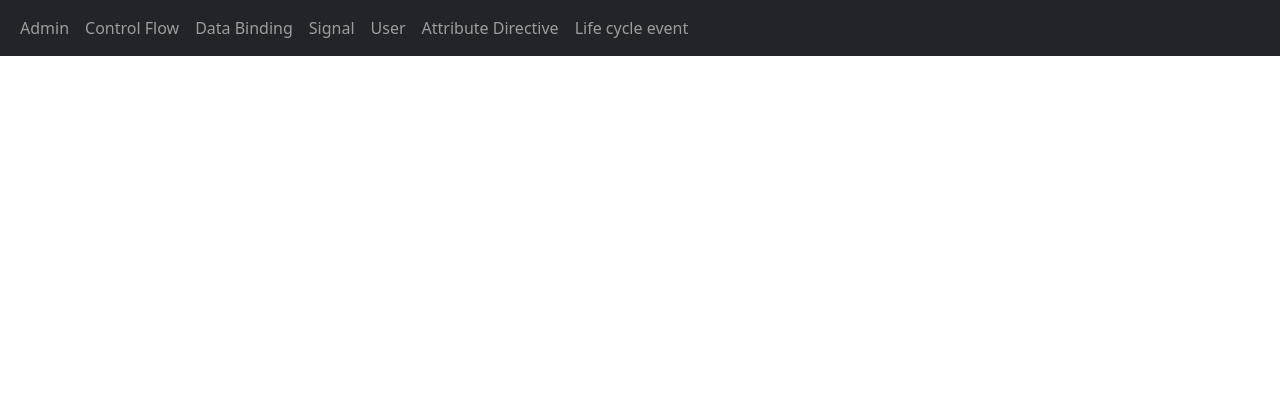
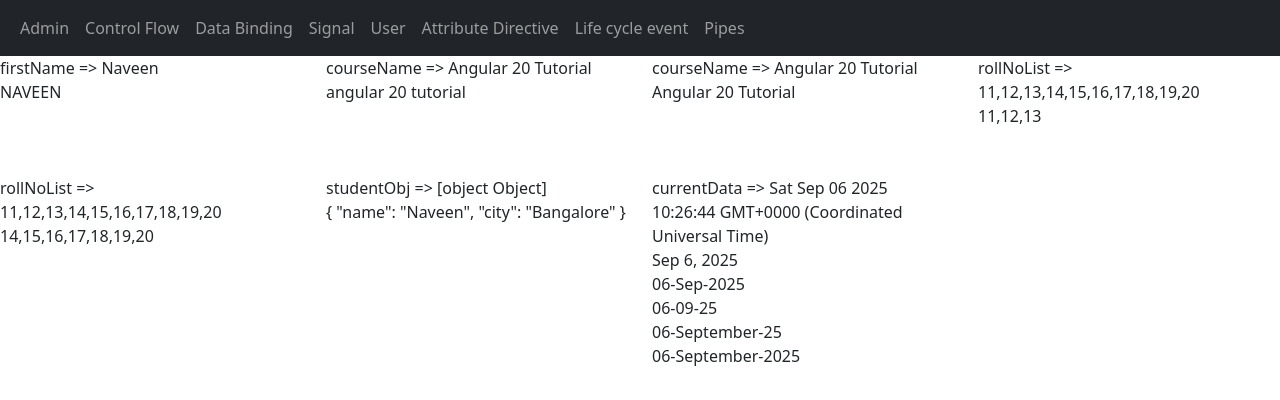
Before and after one commit to thephotogenicbug/angular_20_tutorial, an Angular app: page /pipes in a window 1280 px wide. Before the commit this address led to /. Shown: the top 400 px of the page. Built offline with nearby package versions, Linux system fonts and the light colour scheme.

Commit message:
Angular pipes

```diff
--- a/src/app/app.html
+++ b/src/app/app.html
@@ -25,6 +25,9 @@
       <li class="nav-item">
         <a class="nav-link" routerLink="life-cycle-event">Life cycle event</a>
       </li>
+      <li class="nav-item">
+        <a class="nav-link" routerLink="pipes">Pipes</a>
+      </li>
     </ul>
   </div>
 </nav>
--- a/src/app/app.routes.ts
+++ b/src/app/app.routes.ts
@@ -6,6 +6,7 @@ import { SignalExample } from './components/signal-example/signal-example';
 import { User } from './components/user/user';
 import { AttDirective } from './components/att-directive/att-directive';
 import { LifeCycleEvent } from './components/life-cycle-event/life-cycle-event';
+import { Pipes } from './components/pipes/pipes';
 
 export const routes: Routes = [
   {
@@ -36,4 +37,8 @@ export const routes: Routes = [
     path: 'life-cycle-event',
     component: LifeCycleEvent,
   },
+  {
+    path: 'pipes',
+    component: Pipes,
+  },
 ];
--- /dev/null
+++ b/src/app/components/pipes/pipes.html
@@ -0,0 +1,47 @@
+<div class="row">
+  <div class="col-3">
+    firstName => {{ firstName }}
+    <br />
+    {{ firstName | uppercase }}
+  </div>
+  <div class="col-3">
+    courseName => {{ courseName }}
+    <br />
+    {{ courseName | lowercase }}
+  </div>
+  <div class="col-3">
+    courseName => {{ courseName }}
+    <br />
+    {{ courseName | titlecase }}
+  </div>
+
+  <div class="col-3">
+    rollNoList => {{ rollNoList }}
+    <br />
+    {{ rollNoList | slice : 0 : 3 }}
+  </div>
+
+  <div class="col-3 mt-5">
+    rollNoList => {{ rollNoList }}
+    <br />
+    {{ rollNoList | slice : 3 }}
+  </div>
+  <div class="col-3 mt-5">
+    studentObj => {{ studentObj }}
+    <br />
+    {{ studentObj | json }}
+  </div>
+  <div class="col-3 mt-5">
+    currentData => {{ currentData }}
+    <br />
+    {{ currentData | date }}
+    <br />
+    {{ currentData | date : 'dd-MMM-yyy' }}
+    <br />
+    {{ currentData | date : 'dd-MM-yy' }}
+    <br />
+    {{ currentData | date : 'dd-MMMM-yy' }}
+     <br />
+    {{ currentData | date : 'dd-MMMM-yyyy' }}
+  </div>
+</div>
--- /dev/null
+++ b/src/app/components/pipes/pipes.ts
@@ -0,0 +1,29 @@
+import {
+  DatePipe,
+  JsonPipe,
+  LowerCasePipe,
+  SlicePipe,
+  TitleCasePipe,
+  UpperCasePipe,
+} from '@angular/common';
+import { Component } from '@angular/core';
+
+@Component({
+  selector: 'app-pipes',
+  imports: [UpperCasePipe, LowerCasePipe, TitleCasePipe, SlicePipe, JsonPipe, DatePipe],
+  templateUrl: './pipes.html',
+  styleUrl: './pipes.css',
+})
+export class Pipes {
+  firstName: string = 'Naveen';
+  courseName: string = 'Angular 20 Tutorial';
+
+  rollNoList = [11, 12, 13, 14, 15, 16, 17, 18, 19, 20];
+
+  studentObj: any = {
+    name: 'Naveen',
+    city: 'Bangalore',
+  };
+
+  currentData: Date = new Date();
+}
```
Also changed, not shown: src/app/components/pipes/pipes.css (added), 1 other file (tests, documents, lock files or other folders).
